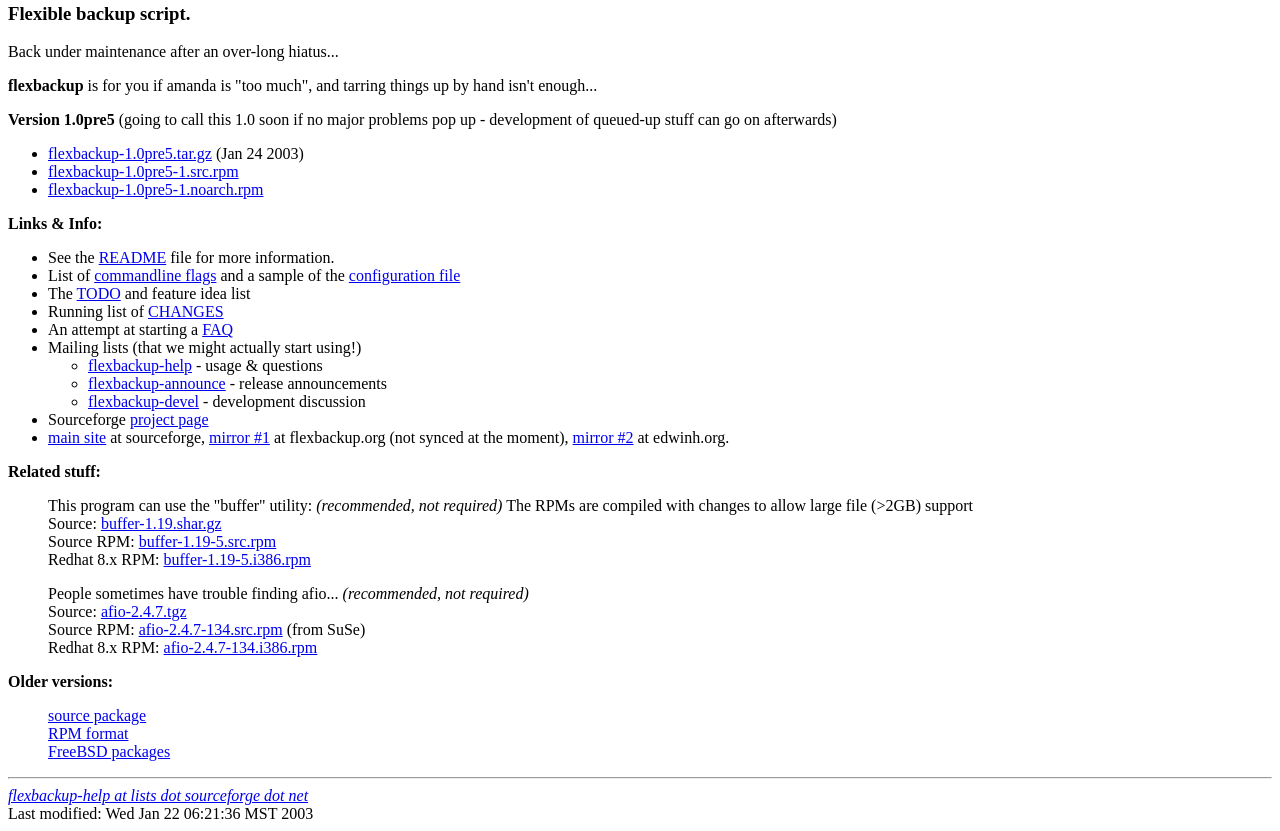
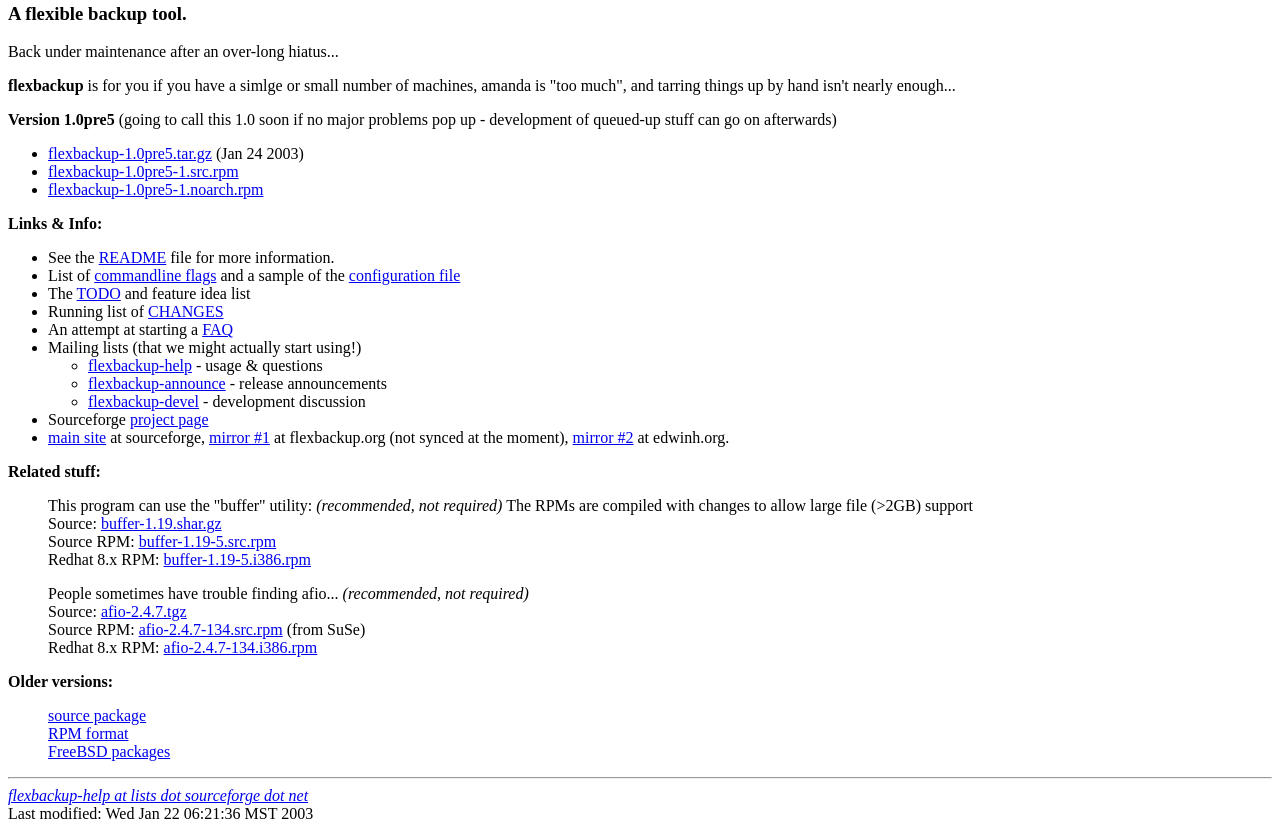
Before and after one commit to wens/flexbackup, a plain HTML site: page www/index.html in a window 1280 px wide. Shown: the part 105-936 px from the top of the page. Drawn offline with Linux system fonts and the light colour scheme.

Commit message:
*** empty log message ***

```diff
--- a/www/index.html
+++ b/www/index.html
@@ -6,13 +6,14 @@
 <BODY BGCOLOR="#FFFFFF">
 
 <IMG SRC="logo.png" ALT="Flexbackup">
-<H3>Flexible backup script.</H3>
+<H3>A flexible backup tool.</H3>
 
 
 <P>Back under maintenance after an over-long hiatus...
 
-<P><B>flexbackup</B> is for you if amanda is "too much", and tarring things up
-by hand isn't enough...
+<P><B>flexbackup</B> is for you if you have a simlge or small number of
+machines, amanda is "too much", and tarring things up
+by hand isn't nearly enough...
 
 <P>
 <B>Version 1.0pre5</B> (going to call this 1.0 soon if no major problems pop
```
Also changed, not shown: 3 other files.
